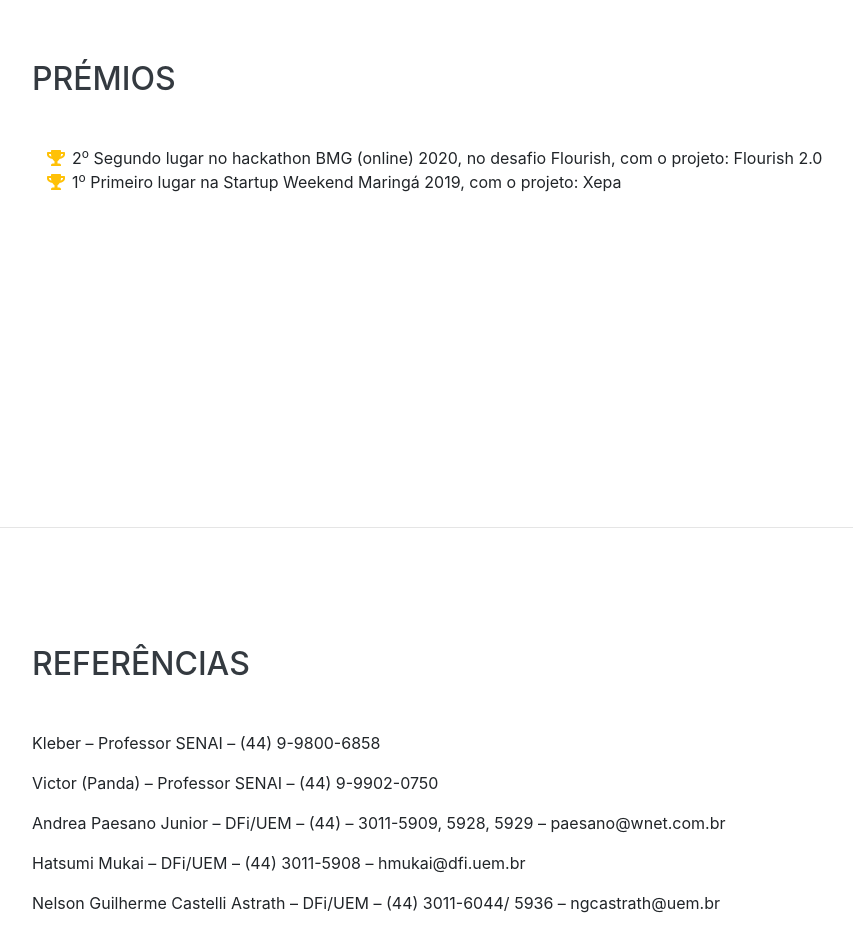
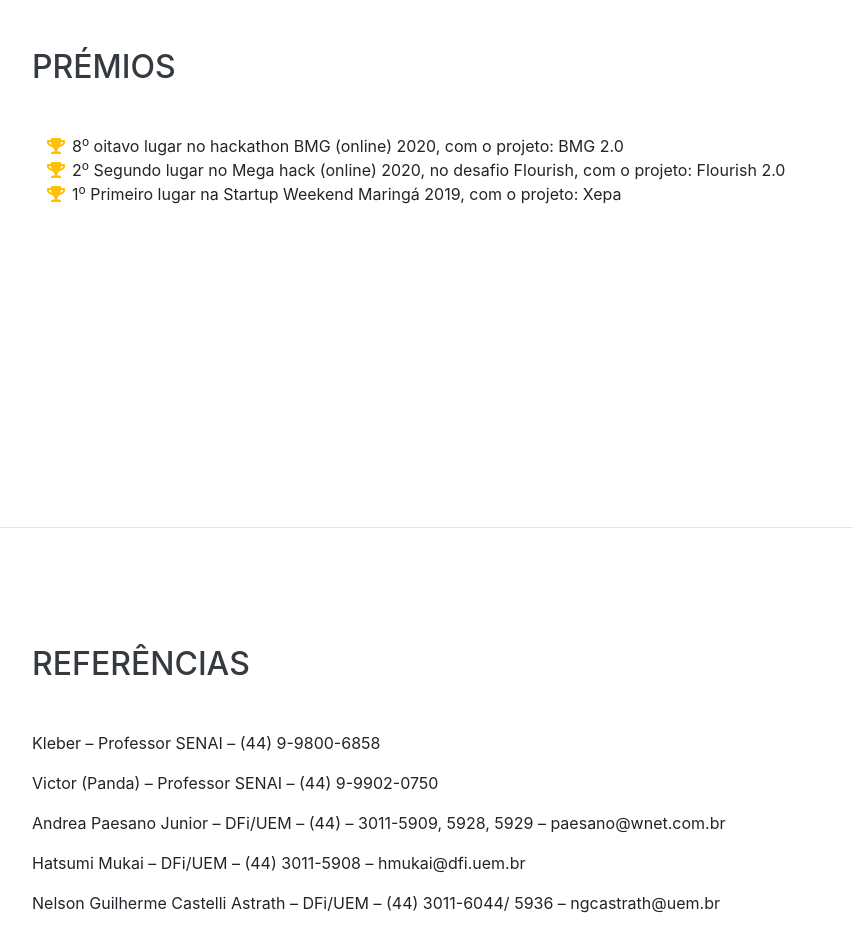
Before and after one commit to aryarj/aryarj.github.io, a website with bundled scripts: page index.html in a window 1280 px wide. Shown: the part 7880-8808 px from the top of the page, without its empty margins (288-1141 px from the left). Built offline with nearby package versions, Linux system fonts and the light colour scheme; a web font is replaced by a local one.

Commit message:
Acrescentado o oitavo lugar no Hackathon BMG

```diff
--- a/index.html
+++ b/index.html
@@ -357,7 +357,10 @@
         <ul class="fa-ul mb-0">
           <li>
             <i class="fa-li fa fa-trophy text-warning"></i>
-            2<sup>o</sup> Segundo lugar no hackathon BMG (online) 2020, no desafio Flourish, com o projeto: Flourish 2.0</li>
+            8<sup>o</sup> oitavo lugar no hackathon BMG (online) 2020, com o projeto: BMG 2.0</li>
+          <li>
+            <i class="fa-li fa fa-trophy text-warning"></i>
+            2<sup>o</sup> Segundo lugar no Mega hack (online) 2020, no desafio Flourish, com o projeto: Flourish 2.0</li>
           <li>
             <i class="fa-li fa fa-trophy text-warning"></i>
             1<sup>o</sup> Primeiro lugar na Startup Weekend Maringá 2019, com o projeto: Xepa</li>
```
